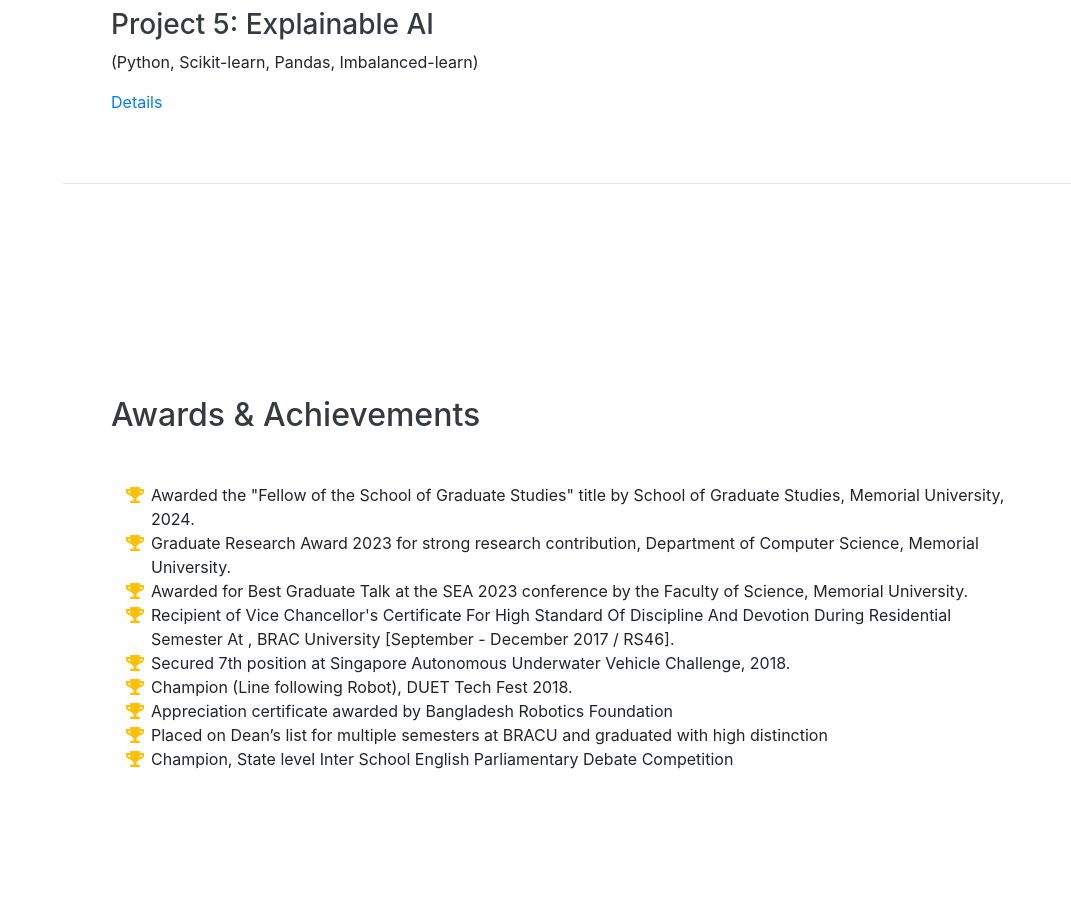
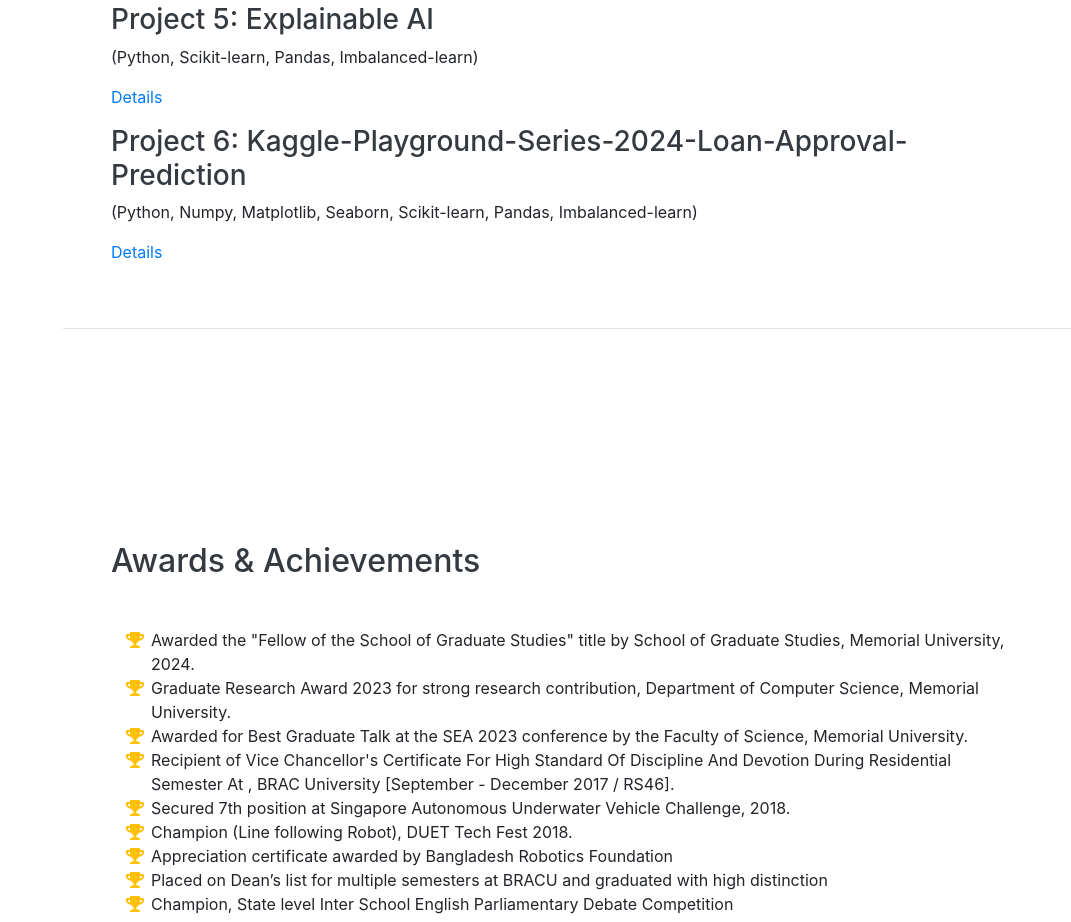
Before and after one commit to shemonto/shemonto.github.io, a website with bundled scripts: page index.html in a window 1280 px wide. Shown: the part 4976-5898 px from the top of the page, without its empty margins (209-1280 px from the left). Built offline with nearby package versions, Linux system fonts and the light colour scheme; a web font is replaced by a local one.

Commit message:
Some message

```diff
--- a/index.html
+++ b/index.html
@@ -477,6 +477,14 @@
         </div>
 
 
+        <!-- Project 6 -->
+        <div class="project">
+          <h3>Project 6: Kaggle-Playground-Series-2024-Loan-Approval-Prediction</h3>
+          <p>(Python, Numpy, Matplotlib, Seaborn, Scikit-learn, Pandas, Imbalanced-learn)</p>
+          <p><a href="project6.html">Details</a></p>
+        </div>
+
+
       </div>
     </section>
 
```
